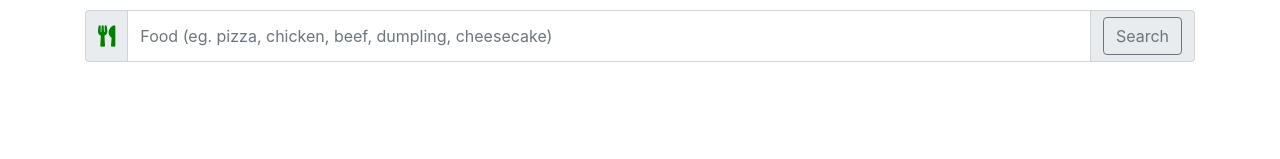
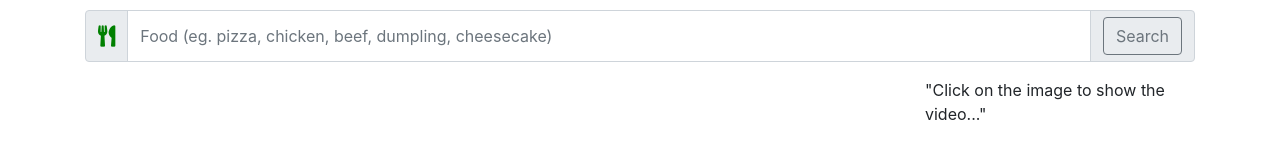
Before and after one commit to IrisCheng18/Everything-Delicious, a plain HTML site: page index.html in a window 1280 px wide. Shown: the part 225-384 px from the top of the page. Drawn offline with nearby package versions, Linux system fonts and the light colour scheme; no server answers.

Commit message:
misc. change

```diff
--- a/index.html
+++ b/index.html
@@ -48,7 +48,9 @@
       </div>
 
       <div class="col-md-3 embedVideo">
-        <div class="row embedVideo"></div>
+        <div class="row embedVideo">
+          "Click on the image to show the video..."
+        </div>
       </div>
     </div>
 
```
